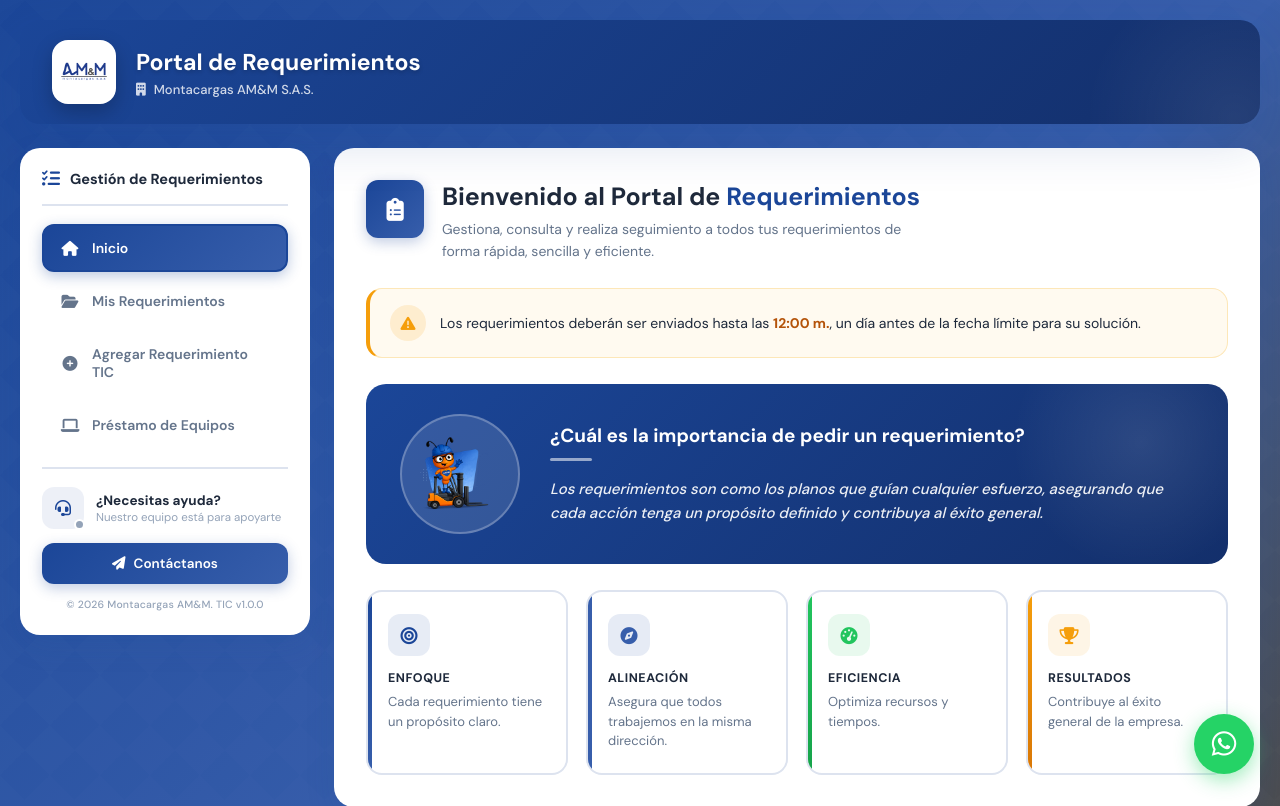
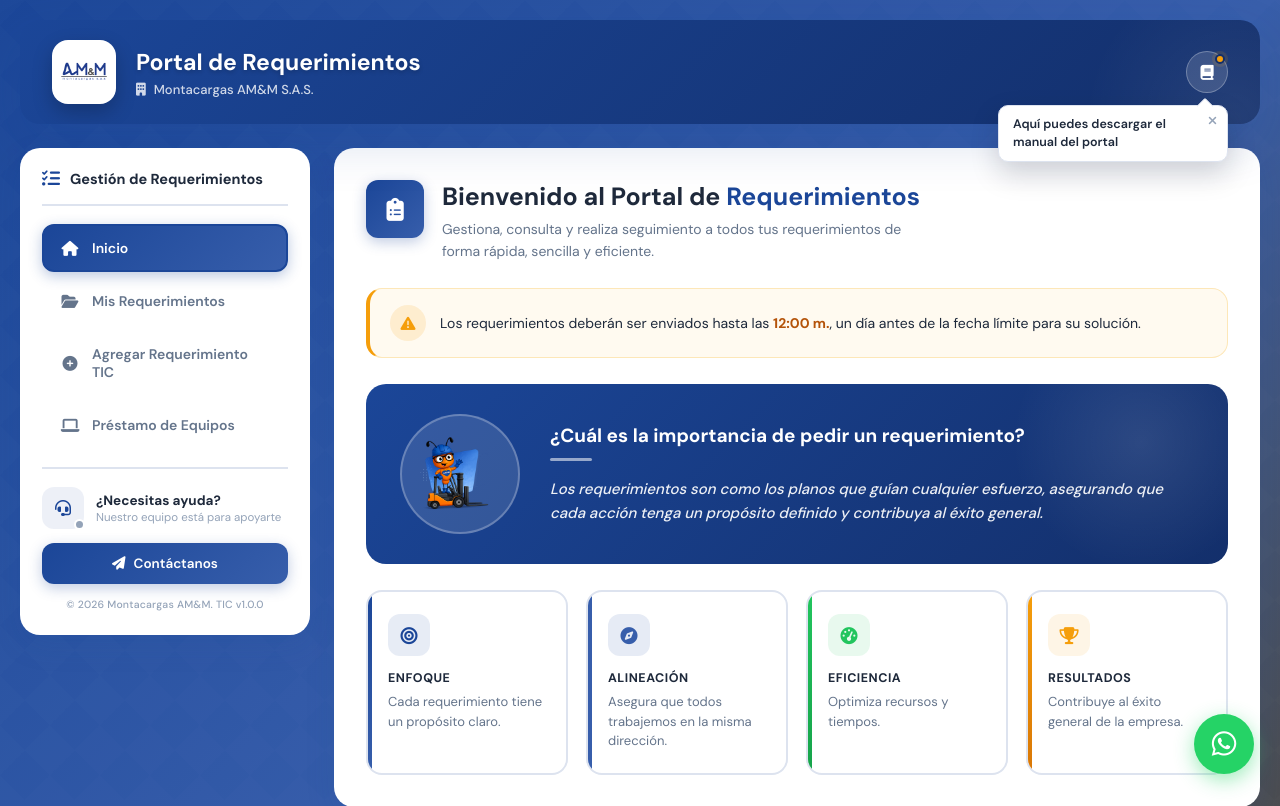
Before and after one commit to DesarrolladorAMyM/SYSTRACK, a Django app: template requerimientos/templates/requerimientos/requerimientos.html in a window 1280 px wide. Shown: the top 806 px of the page. Run offline with Django 3.2, Linux system fonts and the light colour scheme; the template is opened without the code that fills it, so the values that code supplies are empty.

Commit message:
aviso del manual tecnico de requerimientos

```diff
--- a/index/static/css/requerimientos.css
+++ b/index/static/css/requerimientos.css
@@ -94,6 +94,45 @@
     0%,85%,100%{transform:rotate(0);}
     87%{transform:rotate(-12deg);} 89%{transform:rotate(10deg);} 91%{transform:rotate(-8deg);}
     93%{transform:rotate(6deg);} 95%{transform:rotate(0);}
+  }
+  /* position:fixed (no absolute) porque .app-header tiene overflow:hidden
+     (para recortar su circulo decorativo) y eso recortaria la burbuja si
+     fuera absolute — la posicion real se calcula en JS con
+     getBoundingClientRect(), igual que .bell-panel un poco mas abajo. */
+  .manual-aviso{
+    position:fixed;width:230px;
+    background:#fff;color:var(--text-primary);border:1.5px solid var(--border);
+    border-radius:10px;padding:10px 30px 10px 14px;
+    font-size:12.5px;font-weight:600;line-height:1.4;box-shadow:0 12px 28px rgba(15,23,42,.18);
+    z-index:1000;animation:manual-aviso-in .35s ease;
+  }
+  .manual-aviso.hidden{display:none;}
+  .manual-btn-dot{
+    position:absolute;top:2px;right:2px;width:10px;height:10px;border-radius:50%;
+    background:#f59e0b;border:2px solid var(--primary-dark);
+    animation:manual-dot-pulse 1.8s ease-in-out infinite;
+  }
+  .manual-btn-dot.hidden{display:none;}
+  @keyframes manual-dot-pulse{
+    0%,100%{box-shadow:0 0 0 0 rgba(245,158,11,.55);}
+    50%{box-shadow:0 0 0 4px rgba(245,158,11,0);}
+  }
+  .manual-aviso-arrow{
+    position:absolute;top:-6px;right:16px;width:12px;height:12px;
+    background:#fff;border-left:1.5px solid var(--border);border-top:1.5px solid var(--border);
+    transform:rotate(45deg);border-radius:2px;
+  }
+  .manual-aviso-close{
+    position:absolute;top:6px;right:7px;background:none;border:none;color:var(--text-light);
+    font-size:12px;cursor:pointer;padding:3px;line-height:1;
+  }
+  .manual-aviso-close:hover{color:var(--text-primary);}
+  @keyframes manual-aviso-in{
+    from{opacity:0;transform:translateY(-6px);}
+    to{opacity:1;transform:translateY(0);}
+  }
+  @media (max-width:520px){
+    .manual-aviso{width:190px;font-size:12px;}
   }
   .bell-panel{
     position:fixed;width:340px;max-height:420px;overflow-y:auto;
--- a/index/static/js/requerimientos.js
+++ b/index/static/js/requerimientos.js
@@ -414,6 +414,92 @@ function showNotif(title, msg, type = 'success', duration = 3500) {
     const abrir = () => panel.classList.contains('hidden') ? abrirBellPanel() : cerrarBellPanel();
     if(!getDocumento()){ pedirDocumento(abrir); } else { abrir(); }
   });
+
+  /* ===== Manual del portal (PDF) — vista + descarga, mismo estilo que
+     "Vista de Acta" del Dashboard: modal con encabezado oscuro, botón de
+     descargar y una previsualización (aquí, un <iframe> con el PDF real,
+     ya que el manual es un archivo fijo y no algo que se genera al vuelo). */
+  function abrirManualTecnico(){
+    const btn = document.getElementById('btnManualTecnico');
+    const url = btn.dataset.pdfUrl;
+
+    let overlay = document.getElementById('modalManualTecnico');
+    if(!overlay){
+      overlay = document.createElement('div');
+      overlay.id = 'modalManualTecnico';
+      overlay.style.cssText = 'display:none;position:fixed;inset:0;background:rgba(15,23,42,.55);z-index:9999;align-items:center;justify-content:center;padding:24px;box-sizing:border-box;';
+      overlay.innerHTML = `
+        <div style="background:#fff;width:min(920px,100%);height:min(88vh,900px);border-radius:14px;overflow:hidden;display:flex;flex-direction:column;box-shadow:0 20px 60px rgba(0,0,0,.35);">
+          <div style="background:linear-gradient(135deg,#1B4698,#132f6b);padding:14px 18px;display:flex;align-items:center;justify-content:space-between;flex-shrink:0;">
+            <span style="color:#fff;font-weight:700;font-size:15px;display:flex;align-items:center;gap:8px;">
+              <i class="fa-solid fa-book"></i> Manual del Portal de Requerimientos
+            </span>
+            <div style="display:flex;gap:10px;align-items:center;">
+              <a id="btnDescargarManual" download="Manual_Portal_de_Requerimientos.pdf"
+                 style="background:#fff;color:#132f6b;border:none;border-radius:6px;padding:7px 16px;font-size:13px;font-weight:700;cursor:pointer;text-decoration:none;display:flex;align-items:center;gap:6px;">
+                <i class="fa-solid fa-download"></i> Descargar PDF
+              </a>
+              <button id="btnCerrarManual" style="background:transparent;border:none;color:#fff;font-size:20px;cursor:pointer;line-height:1;">
+                <i class="fa-solid fa-xmark"></i>
+              </button>
+            </div>
+          </div>
+          <iframe id="manualPdfFrame" style="flex:1;border:none;background:#525659;" title="Manual del Portal de Requerimientos"></iframe>
+        </div>`;
+      document.body.appendChild(overlay);
+      overlay.addEventListener('click', (e) => { if(e.target === overlay) overlay.style.display = 'none'; });
+      overlay.querySelector('#btnCerrarManual').addEventListener('click', () => { overlay.style.display = 'none'; });
+    }
+
+    const frame = document.getElementById('manualPdfFrame');
+    // #toolbar=0&navpanes=0 le dice al visor de PDF nativo del navegador
+    // (Chrome/Edge/Firefox) que no dibuje su propia barra de herramientas
+    // ni el panel de esquema — así solo se ve la página, ocupando todo
+    // el iframe, sin esa barra gris duplicada encima de nuestro encabezado.
+    if(frame.src.indexOf(url) === -1) frame.src = url + '#toolbar=0&navpanes=0&statusbar=0&view=FitH';
+    document.getElementById('btnDescargarManual').href = url;
+    overlay.style.display = 'flex';
+  }
+  document.getElementById('btnManualTecnico').addEventListener('click', abrirManualTecnico);
+
+  // Aviso "aquí está el manual" — solo se muestra la primera vez que alguien
+  // entra al portal en ese navegador; una vez lo cierra o abre el manual,
+  // queda marcado en localStorage y no vuelve a aparecer.
+  (function(){
+    const KEY = 'systraker_manual_aviso_visto';
+    const aviso = document.getElementById('manualAviso');
+    if(!aviso) return;
+    let yaVisto = true;
+    try { yaVisto = !!localStorage.getItem(KEY); } catch(e) { /* localStorage bloqueado: no molestar */ }
+    if(yaVisto) return;
+
+    function posicionarAviso(){
+      const rect = document.getElementById('btnManualTecnico').getBoundingClientRect();
+      aviso.style.top   = (rect.bottom + 12) + 'px';
+      aviso.style.right = (window.innerWidth - rect.right) + 'px';
+    }
+
+    const dot = document.getElementById('manualBtnDot');
+
+    posicionarAviso();
+    aviso.classList.remove('hidden');
+    if(dot) dot.classList.remove('hidden');
+    window.addEventListener('resize', posicionarAviso);
+
+    function cerrarAviso(){
+      aviso.classList.add('hidden');
+      if(dot) dot.classList.add('hidden');
+      window.removeEventListener('resize', posicionarAviso);
+      try { localStorage.setItem(KEY, '1'); } catch(e) {}
+    }
+
+    document.getElementById('manualAvisoClose').addEventListener('click', (e) => {
+      e.stopPropagation();
+      cerrarAviso();
+    });
+    document.getElementById('btnManualTecnico').addEventListener('click', cerrarAviso);
+    setTimeout(cerrarAviso, 9000);
+  })();
   document.addEventListener('click', (e) => {
     const panel = document.getElementById('bellPanel');
     if(!panel.classList.contains('hidden') && !panel.contains(e.target) && e.target.id !== 'btnBell'){
--- a/requerimientos/templates/requerimientos/requerimientos.html
+++ b/requerimientos/templates/requerimientos/requerimientos.html
@@ -494,6 +494,20 @@
         </div>
       </div>
       <div class="header-actions">
+        <div style="position:relative;">
+          <button type="button" class="bell-btn" id="btnManualTecnico" title="Manual del portal"
+                  data-pdf-url="{% static 'docs/Manual_Portal_de_Requerimientos.pdf' %}">
+            <i class="fa-solid fa-book"></i>
+            <span class="manual-btn-dot hidden" id="manualBtnDot"></span>
+          </button>
+          <div class="manual-aviso hidden" id="manualAviso">
+            <div class="manual-aviso-arrow"></div>
+            <span>Aquí puedes descargar el manual del portal</span>
+            <button type="button" class="manual-aviso-close" id="manualAvisoClose" aria-label="Cerrar">
+              <i class="fa-solid fa-xmark"></i>
+            </button>
+          </div>
+        </div>
         <div class="bell-wrap" style="position:relative;display:none;" id="bellWrap">
           <button class="bell-btn" id="btnBell" title="Notificaciones">
             <i class="fa-solid fa-bell"></i>
```
Also changed, not shown: 1 other file.
